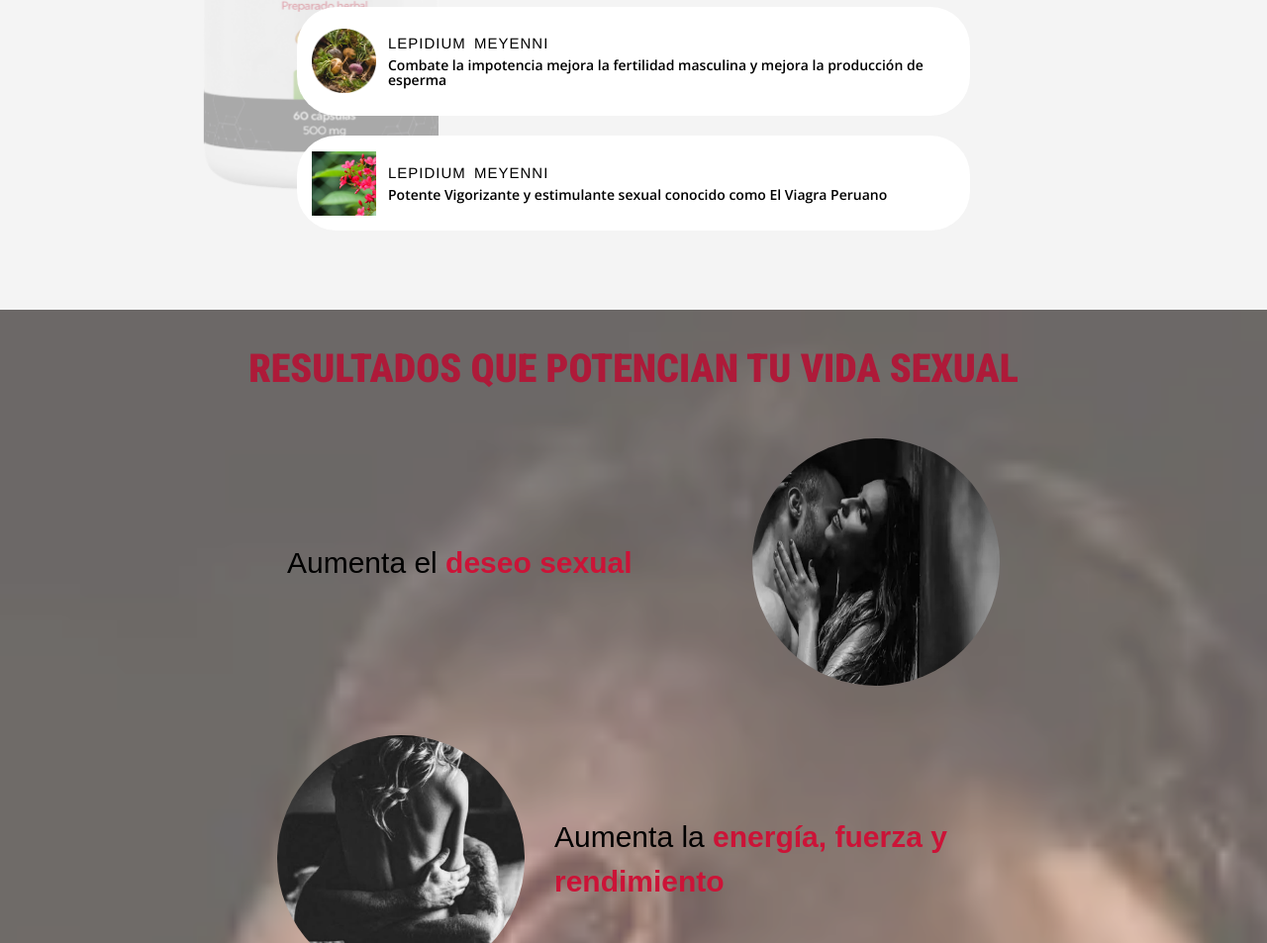
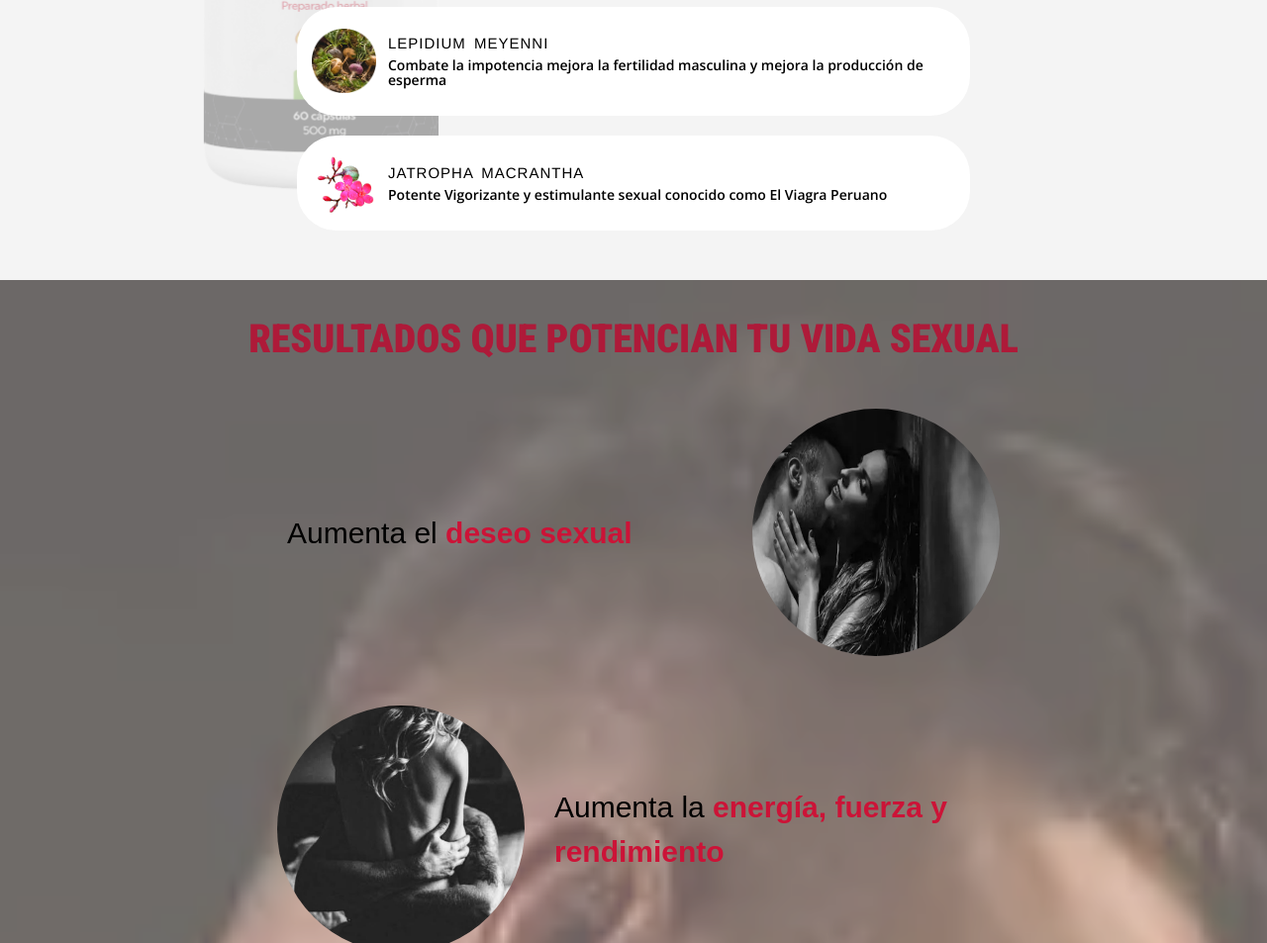
Before and after one commit to JairoManchay/landing-page-erecman, a plain HTML site: page index.html in a window 1280 px wide. Shown: the part 2428-3381 px from the top of the page at 99% size. Drawn offline with nearby package versions, Linux system fonts and the light colour scheme.

Commit message:
Adicionando algunos cambios en las imagenes en png

```diff
--- a/index.html
+++ b/index.html
@@ -262,14 +262,15 @@
 
                 <section class="section__about-product-description-info top">
                     <section class="circle_image">
-                        <img src="./imgs/jatophra_macrantha.jpg" alt="" loading="lazy">
+                        <img src="./imgs/Jatropha_Macrantha.png" alt="" loading="lazy" class="">
                     </section>
                     <section class="text-descript">
-                        <h4 class="text-descript-title">Lepidium Meyenni</h4>
+                        <h4 class="text-descript-title">Jatropha Macrantha</h4>
                         <p class="text-descript-paragraph">Potente Vigorizante y estimulante sexual conocido como El Viagra Peruano</p>
                     </section>
                 </section>
-            </section>
+
+
         </section>
 
         <section class="section__results top">
```
Also changed, not shown: imgs/Jatropha_Macrantha.png (added).
